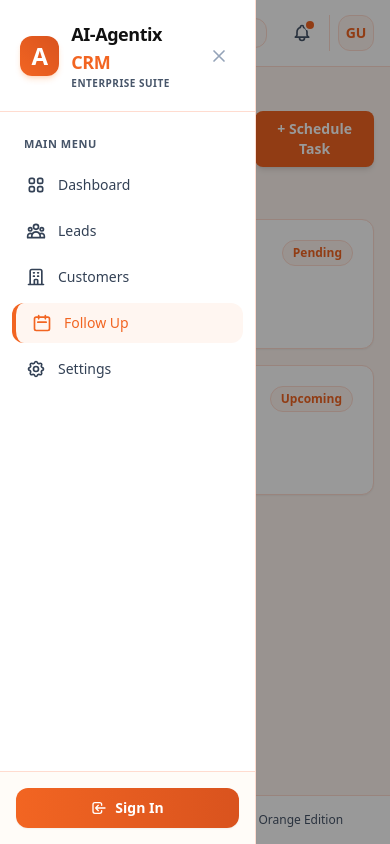
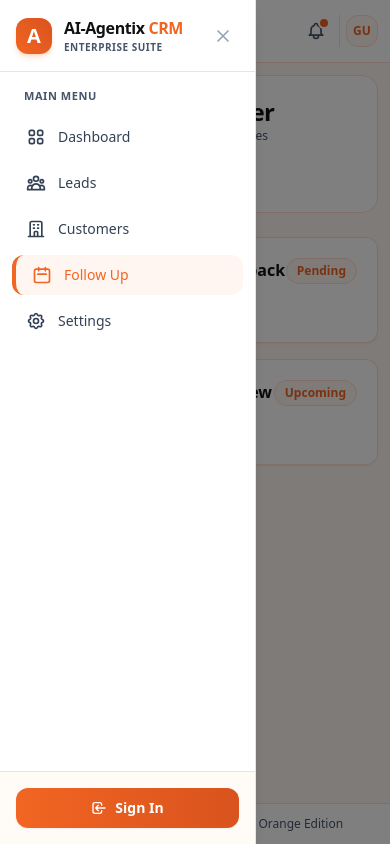
Before and after one commit to tanweraditi-lang/Ai-agentix-CRM, a React (Vite) app in the folder frontend/: page /followups in a window 390 px wide. Both pictures are taken after a click on the button 35 px from the left and 33 px from the top of the page. Built offline with nearby package versions, Linux system fonts and the light colour scheme; no server answers.

Commit message:
Fix complete mobile responsiveness across Dashboard, Sidebar drawer, Navbar, Leads, Customers, Followups, Settings, and Lead Details timeline for 320px-414px viewports

```diff
--- a/frontend/src/components/layout/Layout.jsx
+++ b/frontend/src/components/layout/Layout.jsx
@@ -13,6 +13,7 @@ function Layout() {
     e.preventDefault();
     if (searchQuery.trim()) {
       navigate(`/leads?search=${encodeURIComponent(searchQuery.trim())}`);
+      setMobileOpen(false);
     }
   };
 
@@ -147,31 +148,31 @@ function Layout() {
   ];
 
   return (
-    <div className="min-h-screen flex flex-col md:flex-row bg-[#FFF6F1] text-[#111111]">
+    <div className="min-h-screen flex flex-col md:flex-row bg-[#FFF6F1] text-[#111111] overflow-x-hidden">
       {/* Mobile Drawer Backdrop */}
       {mobileOpen && (
         <div
-          className="fixed inset-0 bg-black/40 z-30 md:hidden backdrop-blur-xs"
+          className="fixed inset-0 bg-black/50 z-40 md:hidden backdrop-blur-xs transition-opacity"
           onClick={() => setMobileOpen(false)}
         />
       )}
 
       {/* Professional Vertical Left Sidebar Navigation */}
       <aside
-        className={`fixed md:sticky top-0 z-40 h-screen w-64 bg-white border-r border-[#FFDCD0] flex flex-col justify-between shrink-0 shadow-sm transition-transform duration-300 ${
+        className={`fixed md:sticky top-0 z-50 h-screen w-64 bg-white border-r border-[#FFDCD0] flex flex-col justify-between shrink-0 shadow-lg md:shadow-sm transition-transform duration-300 ease-in-out ${
           mobileOpen ? 'translate-x-0' : '-translate-x-full md:translate-x-0'
         }`}
       >
         {/* Sidebar Top: Brand & Menu */}
-        <div className="flex flex-col flex-1">
+        <div className="flex flex-col flex-1 min-h-0">
           {/* Brand Logo Header */}
-          <div className="p-5 border-b border-[#FFDCD0] flex items-center justify-between">
+          <div className="p-4 sm:p-5 border-b border-[#FFDCD0] flex items-center justify-between">
             <div className="flex items-center space-x-3">
-              <div className="h-10 w-10 rounded-xl bg-gradient-to-tr from-[#F26522] to-[#D9531E] flex items-center justify-center font-bold text-white text-2xl shadow-md shadow-orange-500/20">
+              <div className="h-9 w-9 sm:h-10 sm:w-10 rounded-xl bg-gradient-to-tr from-[#F26522] to-[#D9531E] flex items-center justify-center font-bold text-white text-xl sm:text-2xl shadow-md shadow-orange-500/20">
                 A
               </div>
               <div>
-                <h1 className="font-bold text-lg tracking-tight text-[#111111]">
+                <h1 className="font-bold text-base sm:text-lg tracking-tight text-[#111111]">
                   AI-Agentix <span className="text-[#F26522]">CRM</span>
                 </h1>
                 <p className="text-[10px] uppercase font-semibold text-[#475569] tracking-wider">Enterprise Suite</p>
@@ -181,6 +182,7 @@ function Layout() {
             <button
               onClick={() => setMobileOpen(false)}
               className="md:hidden p-1.5 rounded-lg text-slate-400 hover:text-slate-700 hover:bg-orange-50"
+              aria-label="Close menu"
             >
               <svg className="w-5 h-5" fill="none" stroke="currentColor" viewBox="0 0 24 24">
                 <path strokeLinecap="round" strokeLinejoin="round" strokeWidth="2" d="M6 18L18 6M6 6l12 12" />
@@ -189,7 +191,7 @@ function Layout() {
           </div>
 
           {/* Vertical Menu Items */}
-          <div className="px-3 py-6 flex-1 overflow-y-auto">
+          <div className="px-3 py-4 sm:py-6 flex-1 overflow-y-auto">
             <p className="px-3 text-[11px] font-bold uppercase tracking-wider text-[#475569] mb-3">
               Main Menu
             </p>
@@ -246,12 +248,12 @@ function Layout() {
       {/* Main Content Container */}
       <div className="flex-1 flex flex-col min-w-0 min-h-screen">
         {/* Top Navbar */}
-        <header className="bg-white border-b border-[#FFDCD0] sticky top-0 z-20 shadow-xs px-4 md:px-8 py-3.5 flex items-center justify-between gap-4">
-          <div className="flex items-center gap-3 flex-1 max-w-md">
+        <header className="bg-white border-b border-[#FFDCD0] sticky top-0 z-20 shadow-xs px-3 sm:px-6 md:px-8 py-3 flex items-center justify-between gap-2 sm:gap-4">
+          <div className="flex items-center gap-2 sm:gap-3 flex-1 max-w-md">
             {/* Mobile Sidebar Toggle Button */}
             <button
               onClick={() => setMobileOpen(true)}
-              className="md:hidden p-2 rounded-xl text-slate-700 hover:bg-[#FFF6F1] border border-[#FFDCD0]"
+              className="md:hidden p-2 rounded-xl text-slate-700 hover:bg-[#FFF6F1] border border-[#FFDCD0] shrink-0"
               aria-label="Toggle navigation menu"
             >
               <svg className="w-5 h-5" fill="none" stroke="currentColor" viewBox="0 0 24 24">
@@ -260,19 +262,19 @@ function Layout() {
             </button>
 
             {/* Top Bar Search Input */}
-            <form onSubmit={handleSearchSubmit} className="relative w-full max-w-xs sm:max-w-sm">
-              <span className="absolute inset-y-0 left-0 flex items-center pl-3 pointer-events-none text-slate-400">
-                <svg className="w-4 h-4" fill="none" stroke="currentColor" viewBox="0 0 24 24">
+            <form onSubmit={handleSearchSubmit} className="relative w-full max-w-[150px] xs:max-w-[200px] sm:max-w-xs">
+              <span className="absolute inset-y-0 left-0 flex items-center pl-2.5 pointer-events-none text-slate-400">
+                <svg className="w-3.5 h-3.5 sm:w-4 sm:h-4" fill="none" stroke="currentColor" viewBox="0 0 24 24">
                   <path strokeLinecap="round" strokeLinejoin="round" strokeWidth="2" d="M21 21l-6-6m2-5a7 7 0 11-14 0 7 7 0 0114 0z" />
                 </svg>
               </span>
               <input
                 ref={searchInputRef}
                 type="text"
-                placeholder="Search leads, customers..."
+                placeholder="Search leads..."
                 value={searchQuery}
                 onChange={(e) => setSearchQuery(e.target.value)}
-                className="w-full pl-9 pr-12 py-1.5 bg-[#FFF6F1]/40 border border-[#FFDCD0] rounded-xl text-xs text-[#111111] placeholder-slate-400 focus:outline-none focus:ring-2 focus:ring-[#F26522]/30 focus:border-[#F26522] transition-all"
+                className="w-full pl-8 sm:pl-9 pr-2 sm:pr-12 py-1.5 bg-[#FFF6F1]/40 border border-[#FFDCD0] rounded-xl text-xs text-[#111111] placeholder-slate-400 focus:outline-none focus:ring-2 focus:ring-[#F26522]/30 focus:border-[#F26522] transition-all"
               />
               <kbd
                 onClick={() => searchInputRef.current?.focus()}
@@ -284,7 +286,7 @@ function Layout() {
           </div>
 
           {/* Right Header Actions */}
-          <div className="flex items-center gap-2 sm:gap-4">
+          <div className="flex items-center gap-1.5 sm:gap-3">
             {/* Quick Status Pill */}
             <div className="hidden lg:flex items-center gap-1.5 bg-orange-50 border border-[#FFDCD0] px-3 py-1 rounded-full text-xs text-[#F26522] font-medium">
               <span className="h-2 w-2 rounded-full bg-emerald-500 animate-pulse"></span>
@@ -292,16 +294,16 @@ function Layout() {
             </div>
 
             {/* Notification Bell */}
-            <button className="relative p-2 rounded-xl text-slate-600 hover:text-[#F26522] hover:bg-orange-50 border border-transparent hover:border-[#FFDCD0] transition-all">
+            <button className="relative p-1.5 sm:p-2 rounded-xl text-slate-600 hover:text-[#F26522] hover:bg-orange-50 border border-transparent hover:border-[#FFDCD0] transition-all">
               <svg className="w-5 h-5" fill="none" stroke="currentColor" viewBox="0 0 24 24">
                 <path strokeLinecap="round" strokeLinejoin="round" strokeWidth="2" d="M15 17h5l-1.405-1.405A2.032 2.032 0 0118 14.158V11a6.002 6.002 0 00-4-5.659V5a2 2 0 10-4 0v.341C7.67 6.165 6 8.388 6 11v3.159c0 .538-.214 1.055-.595 1.436L4 17h5m6 0v1a3 3 0 11-6 0v-1m6 0H9" />
               </svg>
-              <span className="absolute top-1.5 right-1.5 w-2 h-2 bg-[#F26522] rounded-full ring-2 ring-white"></span>
+              <span className="absolute top-1 right-1 sm:top-1.5 sm:right-1.5 w-2 h-2 bg-[#F26522] rounded-full ring-2 ring-white"></span>
             </button>
 
             {/* User Profile Avatar / Action */}
-            <div className="flex items-center gap-3 pl-2 border-l border-[#FFDCD0]">
-              <div className="h-9 w-9 rounded-xl bg-[#FFF6F1] border border-[#FFDCD0] text-[#F26522] font-bold flex items-center justify-center text-sm shadow-2xs">
+            <div className="flex items-center gap-2 sm:gap-3 pl-1.5 sm:pl-2 border-l border-[#FFDCD0]">
+              <div className="h-8 w-8 sm:h-9 sm:w-9 rounded-xl bg-[#FFF6F1] border border-[#FFDCD0] text-[#F26522] font-bold flex items-center justify-center text-xs sm:text-sm shadow-2xs">
                 {isAuthenticated ? getUserInitials(user) : 'GU'}
               </div>
               <div className="hidden sm:block text-left">
@@ -317,12 +319,12 @@ function Layout() {
         </header>
 
         {/* Page Content */}
-        <main className="flex-1 p-4 md:p-8 max-w-7xl w-full mx-auto">
+        <main className="flex-1 p-3 sm:p-6 md:p-8 max-w-7xl w-full mx-auto">
           <Outlet />
         </main>
 
         {/* Footer */}
-        <footer className="bg-white border-t border-[#FFDCD0] py-4 px-8 text-center text-xs text-[#475569]">
+        <footer className="bg-white border-t border-[#FFDCD0] py-3 sm:py-4 px-4 sm:px-8 text-center text-xs text-[#475569]">
           AI-Agentix-CRM &copy; {new Date().getFullYear()} — Enterprise Orange Edition
         </footer>
       </div>
--- a/frontend/src/pages/CustomersPage.jsx
+++ b/frontend/src/pages/CustomersPage.jsx
@@ -15,7 +15,7 @@ function CustomersPage() {
         </div>
       </div>
 
-      <div className="bg-white border border-[#FFDCD0] rounded-xl overflow-hidden shadow-sm">
+      <div className="bg-white border border-[#FFDCD0] rounded-2xl overflow-x-auto shadow-sm">
         <table className="w-full text-left text-sm text-[#111111]">
           <thead className="bg-[#FFF6F1]/50 text-slate-700 uppercase text-xs border-b border-[#FFDCD0]">
             <tr>
--- a/frontend/src/pages/DashboardPage.jsx
+++ b/frontend/src/pages/DashboardPage.jsx
@@ -191,7 +191,7 @@ function DashboardPage() {
       )}
 
       {/* KPI Summary Grid (4 Columns: Total Leads | New Leads | Won | Conversion) */}
-      <div className="grid grid-cols-2 lg:grid-cols-4 gap-3.5">
+      <div className="grid grid-cols-1 sm:grid-cols-2 lg:grid-cols-4 gap-3.5">
         {kpis.map((kpi, idx) => (
           <div
             key={idx}
--- a/frontend/src/pages/FollowupsPage.jsx
+++ b/frontend/src/pages/FollowupsPage.jsx
@@ -8,12 +8,12 @@ function FollowupsPage() {
 
   return (
     <div className="space-y-6 text-[#111111]">
-      <div className="flex items-center justify-between">
+      <div className="flex flex-col sm:flex-row sm:items-center justify-between gap-4 bg-white p-5 rounded-2xl border border-[#FFDCD0] shadow-xs">
         <div>
-          <h1 className="text-3xl font-bold text-[#111111] tracking-tight">Follow-ups Scheduler</h1>
-          <p className="text-sm text-[#475569]">Track tasks, calls, and reminder schedules</p>
+          <h1 className="text-2xl sm:text-3xl font-bold text-[#111111] tracking-tight">Follow-ups Scheduler</h1>
+          <p className="text-xs sm:text-sm text-[#475569]">Track tasks, calls, and reminder schedules</p>
         </div>
-        <button className="bg-[#F26522] hover:bg-[#D9531E] text-white font-semibold px-4 py-2 rounded-lg text-sm transition-colors shadow-md">
+        <button className="bg-[#F26522] hover:bg-[#D9531E] text-white font-semibold px-4 py-2 rounded-xl text-xs sm:text-sm transition-colors shadow-sm self-start sm:self-auto cursor-pointer">
           + Schedule Task
         </button>
       </div>
--- a/frontend/src/pages/LoginPage.jsx
+++ b/frontend/src/pages/LoginPage.jsx
@@ -28,7 +28,7 @@ function LoginPage() {
   };
 
   return (
-    <div className="max-w-md mx-auto mt-12 bg-white border border-[#FFDCD0] rounded-xl p-8 shadow-xl text-[#111111]">
+    <div className="max-w-md mx-auto my-4 sm:my-12 bg-white border border-[#FFDCD0] rounded-2xl p-5 sm:p-8 shadow-xl text-[#111111]">
       <div className="text-center mb-6">
         <h1 className="text-2xl font-bold text-[#111111] mb-2">Sign In</h1>
         <p className="text-sm text-[#475569]">Enter your credentials to access AI-Agentix CRM.</p>
```
Also changed, not shown: frontend/src/pages/LeadDetailsPage.jsx (+6 -6 lines), frontend/src/pages/SettingsPage.jsx (+4 -4 lines).
